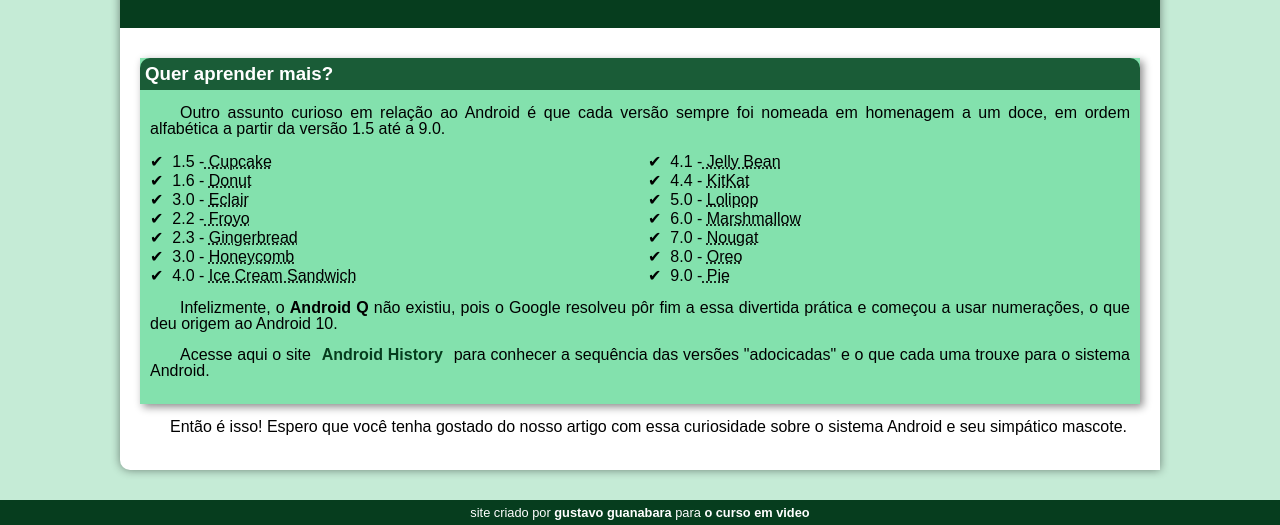
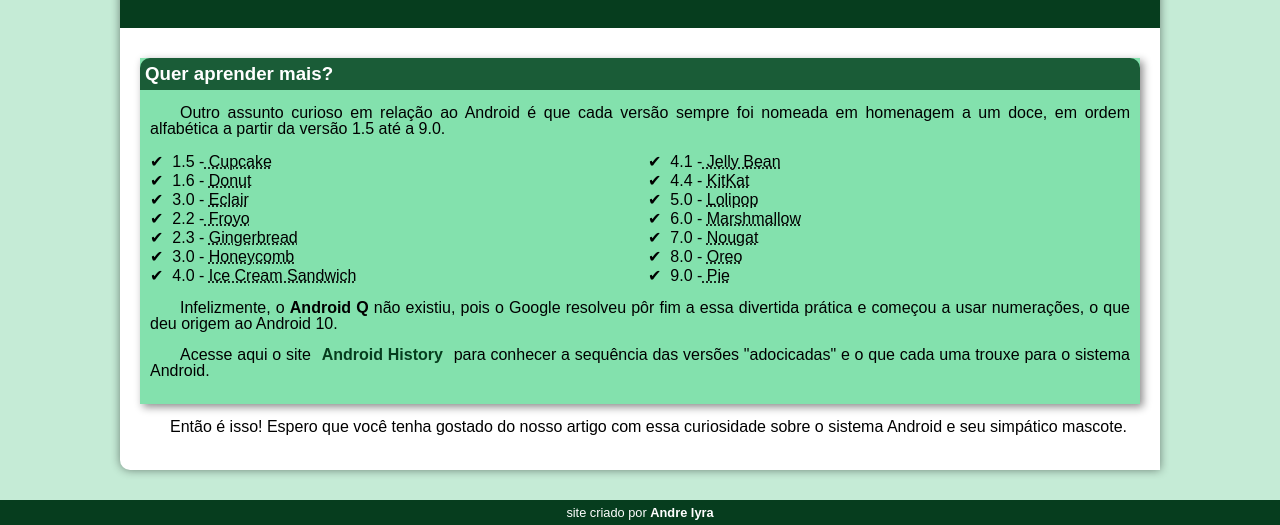
Before and after one commit to andrelyra01/Projeto-ANDROID, a plain HTML site: page index.html in a window 1280 px wide. Shown: the part 2169-2694 px from the top of the page. Drawn offline with Linux system fonts and the light colour scheme.

Commit message:
alterei footer
modifiquei footer

```diff
--- a/index.html
+++ b/index.html
@@ -101,7 +101,7 @@
         </article>
     </main>
     <footer>
-        site criado por <a href="https://github.com/gustavoguanabara"target="_blank">gustavo guanabara</a> para <a href="https://www.youtube.com/c/CursoemV%C3%ADdeo"target="_blank">o curso em video</a>
+        site criado por <a href="https://github.com/andrelyra01"target="_blank">Andre lyra</a>
     </footer>
 
 </body>
```
